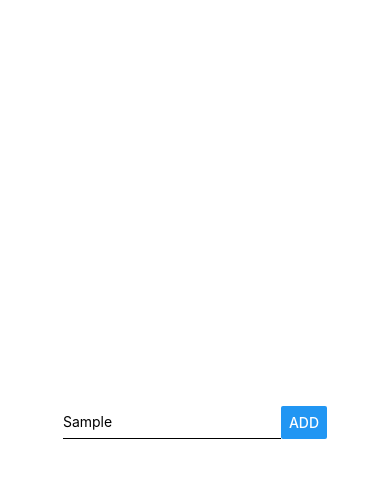
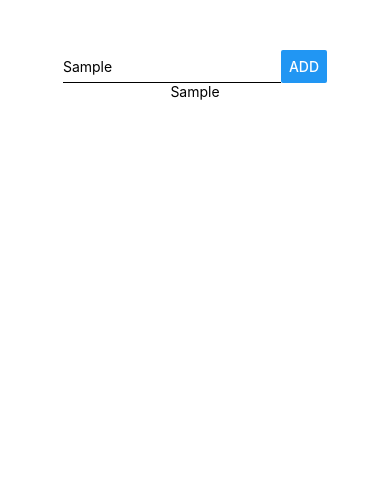
Before and after one commit to tanner-schmutte/rn-complete-guide, a React Native app: screen / in a window 390 px wide. Both pictures are taken after typing "Sample" into the empty fields and a click on the button "ADD". Shown: the top 478 px of the page. Built offline with nearby package versions, Linux system fonts and the light colour scheme.

Commit message:
add goals to list

```diff
--- a/App.js
+++ b/App.js
@@ -1,7 +1,18 @@
-import React from 'react';
+import React, { useState } from 'react';
 import { StyleSheet, Text, View, TextInput, Button } from 'react-native';
 
 export default function App() {
+    const [enteredGoal, setEnteredGoal] = useState('');
+    const [courseGoals, setCourseGoals] = useState([]);
+
+    const goalInputHandler = (enteredText) => {
+        setEnteredGoal(enteredText);
+    };
+
+    const addGoalHandler = () => {
+        setCourseGoals([...courseGoals, enteredGoal]);
+    };
+
     return (
         <View style={styles.container}>
             <View
@@ -15,10 +26,16 @@
                         borderBottomColor: 'black',
                         borderBottomWidth: 1,
                     }}
+                    onChangeText={goalInputHandler}
+                    value={enteredGoal}
                 />
-                <Button title="ADD" />
+                <Button title="ADD" onPress={addGoalHandler} />
             </View>
-            <View></View>
+            <View>
+                {courseGoals.map((goal) => (
+                    <Text key={goal}>{goal}</Text>
+                ))}
+            </View>
         </View>
     );
 }
@@ -28,6 +45,7 @@
         flex: 1,
         backgroundColor: '#fff',
         alignItems: 'center',
-        justifyContent: 'center',
+        // justifyContent: 'center',
+        paddingTop: 50,
     },
 });
```
